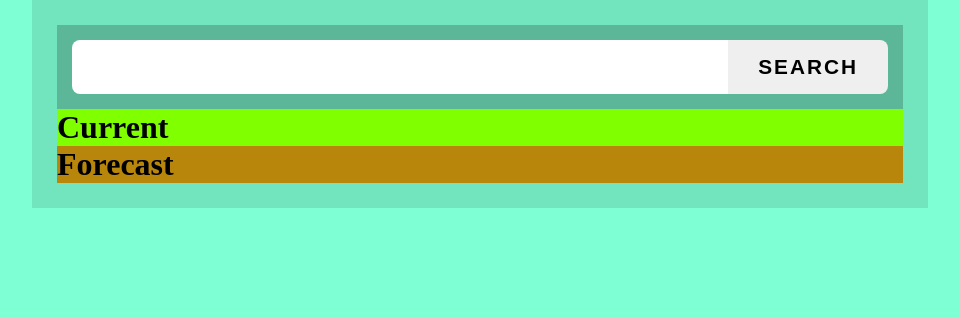
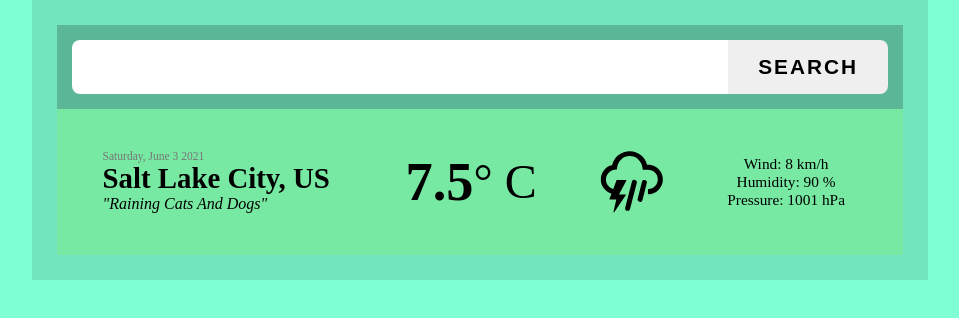
Before and after one commit to koshonson/open-weather, a React app: page / in a window 1280 px wide. Shown: the top 318 px of the page, without its empty margins (160-1119 px from the left). Built offline with nearby package versions, Linux system fonts and the light colour scheme; no server answers.

Commit message:
basic structure and style of Current component

```diff
--- a/src/components/App.js
+++ b/src/components/App.js
@@ -31,8 +31,7 @@ const App = () => {
 	return (
 		<div className="container">
 			<Search setSearchTerm={setSearchTerm} />
-			<Current />
-			<Forecast />
+			<Current weather={currentWeather} />
 		</div>
 	);
 };
--- a/src/components/Current.js
+++ b/src/components/Current.js
@@ -1,10 +1,29 @@
 import '../styles/current.css';
 import React from 'react';
+import { getIcon } from './icons';
 
 const Current = () => {
+	const WeatherIcon = getIcon(201);
+
 	return (
 		<div className="current-weather">
-			<h1>Current</h1>
+			<div className="cw-main">
+				<div className="cw-main-date">Saturday, June 3 2021</div>
+				<div className="cw-main-title">Salt Lake City, US</div>
+				<div className="cw-main-desc">"raining cats and dogs"</div>
+			</div>
+			<div className="cw-temp">
+				<div className="cw-temp-value">7.5</div>
+				<div className="cw-temp-unit">° C</div>
+			</div>
+			<div className="cw-icon">
+				<WeatherIcon className="cw-icon-img" />
+			</div>
+			<div className="cw-info">
+				<div>Wind: 8 km/h</div>
+				<div>Humidity: 90 %</div>
+				<div>Pressure: 1001 hPa</div>
+			</div>
 		</div>
 	);
 };
--- a/src/styles/current.css
+++ b/src/styles/current.css
@@ -1,3 +1,66 @@
 .current-weather {
-	background-color: chartreuse;
+	padding: 20px;
+	background-color: rgba(150, 255, 0, 0.15);
+	display: grid;
+	grid-template-columns: repeat(4, auto);
 }
+
+.cw-main {
+	display: flex;
+	flex-direction: column;
+	justify-content: center;
+	padding-left: 2vw;
+}
+
+.cw-main-date {
+	font-size: 0.9vw;
+	color: #777;
+}
+
+.cw-main-title {
+	font-size: 2.25vw;
+	font-weight: 800;
+}
+
+.cw-main-desc {
+	font-size: 1.25vw;
+	text-transform: capitalize;
+	font-style: italic;
+}
+
+.cw-temp {
+	display: flex;
+	justify-content: center;
+	align-items: center;
+}
+
+.cw-temp-value {
+	font-size: 4.25vw;
+	font-weight: 700;
+}
+
+.cw-temp-unit {
+	cursor: pointer;
+	user-select: none;
+	font-size: 3.75vw;
+}
+
+.cw-icon {
+	display: flex;
+	justify-content: center;
+	align-items: center;
+	padding-bottom: 1em;
+}
+
+.cw-icon-img {
+	font-size: 7vw;
+}
+
+.cw-info {
+	display: flex;
+	flex-direction: column;
+	justify-content: center;
+	align-items: center;
+	padding-right: 1vw;
+	font-size: 1.2vw;
+}
```
